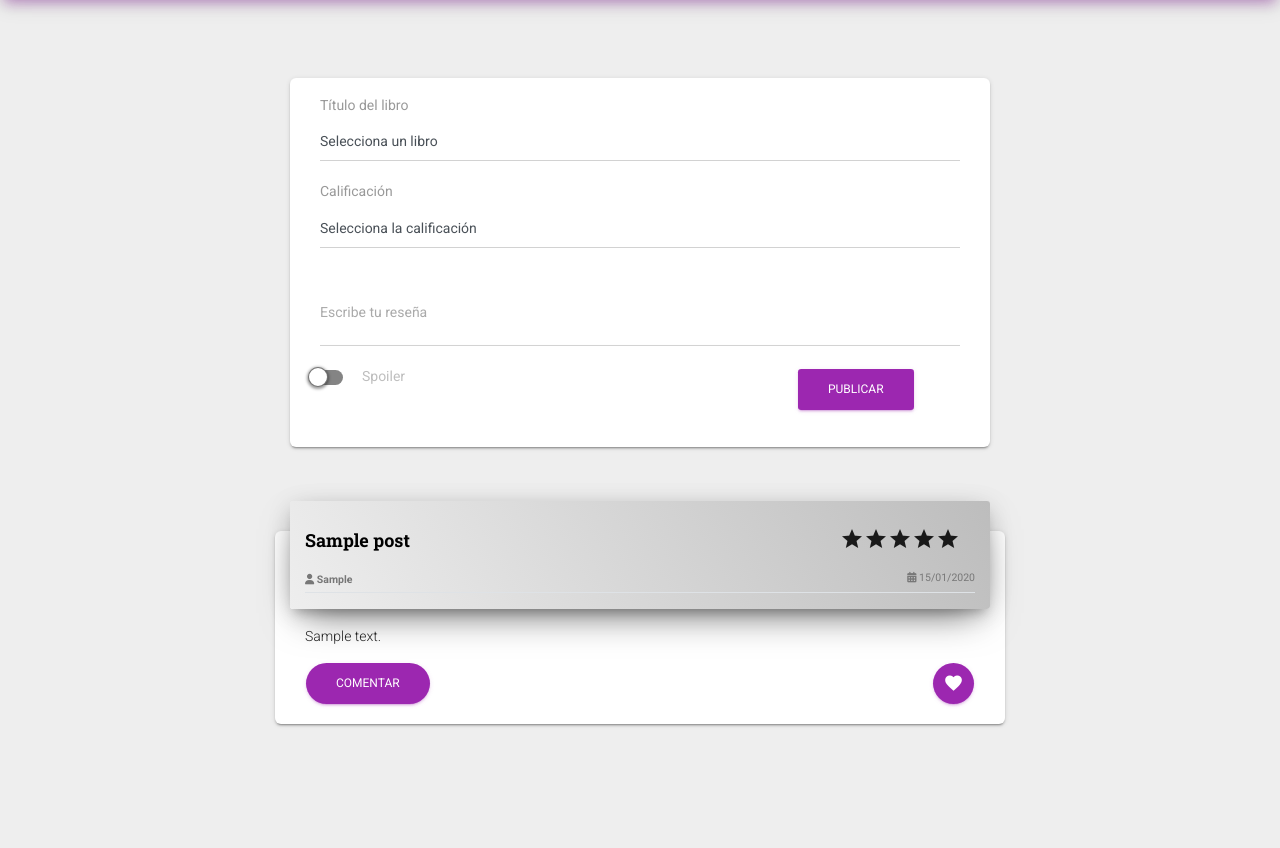
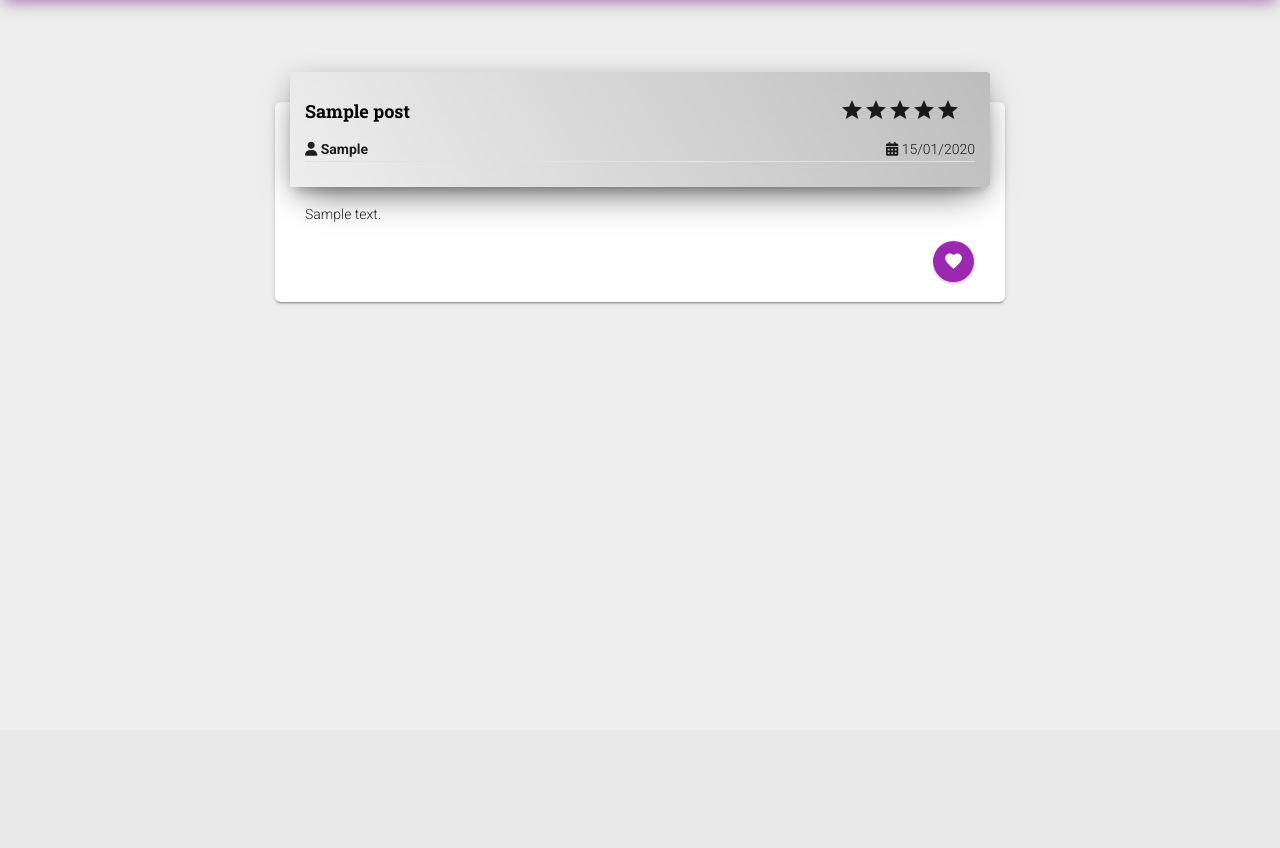
Before and after one commit to DanielMontes99/Paging, a PHP site: page /resources/views/home.php in a window 1280 px wide. Shown: the part 70-918 px from the top of the page. After the commit the page ends 374 px from the top, so only its background shows below. Run offline with PHP 8.4, Linux system fonts and the light colour scheme; tables that the repository leaves empty or names only in its code hold one stand-in row (values such as "Sample post"); some libraries are stand-ins or nearby versions.

Commit message:
prototipo funcional
Prototipo para mostrar en el video de evidencias.

```diff
--- a/resources/js/app_home.js
+++ b/resources/js/app_home.js
@@ -27,13 +27,13 @@
                                             </div>
 
                                             <h4 class="card-title">${ post.titulo}</h4>
-                                            <small class="" ><i class="fas fa-user"></i> <b>${ post.user_Alias }</b></small>
-                                            <small class="float-right"><i class="fa fa-calendar"></i> ${ post.fecha }</small>
+                                            <p class="d-inline" ><i class="fas fa-user"></i> <b>${ post.user_Alias }</b></p>
+                                            <p class="float-right"><i class="fa fa-calendar"></i> ${ post.fecha }</p>
                                         </div>
                                     </div>
                                     <div class="card-body">
                                         <p>${ post.review }</p>
-                                        <button class="btn btn-primary btn-round">Comentar</button>
+
                                         <button class="btn btn-primary btn-fab btn-round float-right" >
                                             <i class="material-icons">favorite</i>
                                         </button>
@@ -56,13 +56,13 @@
                                             </div>
 
                                             <h4 class="card-title">${ post.titulo}</h4>
-                                            <small class="" ><i class="fas fa-user"></i> <b>${ post.user_Alias }</b></small>
-                                            <small class="float-right"><i class="fa fa-calendar"></i> ${ post.fecha }</small>
+                                            <p class="d-inline" ><i class="fas fa-user"></i> <b>${ post.user_Alias }</b></p>
+                                            <p class="float-right"><i class="fa fa-calendar"></i> ${ post.fecha }</p>
                                         </div>
                                     </div>
                                     <div class="card-body">
                                         <p>${ post.review }</p>
-                                        <button class="btn btn-primary btn-round">Comentar</button>
+
                                         <button class="btn btn-primary btn-fab btn-round float-right" >
                                             <i class="material-icons">favorite</i>
                                         </button>
@@ -85,13 +85,13 @@
                                             </div>
 
                                             <h4 class="card-title">${ post.titulo}</h4>
-                                            <small class="" ><i class="fas fa-user"></i> <b>${ post.user_Alias }</b></small>
-                                            <small class="float-right"><i class="fa fa-calendar"></i> ${ post.fecha }</small>
+                                            <p class="d-inline" ><i class="fas fa-user"></i> <b>${ post.user_Alias }</b></p>
+                                            <p class="float-right"><i class="fa fa-calendar"></i> ${ post.fecha }</p>
                                         </div>
                                     </div>
                                     <div class="card-body">
                                         <p>${ post.review }</p>
-                                        <button class="btn btn-primary btn-round">Comentar</button>
+
                                         <button class="btn btn-primary btn-fab btn-round float-right" >
                                             <i class="material-icons">favorite</i>
                                         </button>
@@ -114,13 +114,13 @@
                                             </div>
 
                                             <h4 class="card-title">${ post.titulo}</h4>
-                                            <small class="" ><i class="fas fa-user"></i> <b>${ post.user_Alias }</b></small>
-                                            <small class="float-right"><i class="fa fa-calendar"></i> ${ post.fecha }</small>
+                                            <p class="d-inline" ><i class="fas fa-user"></i> <b>${ post.user_Alias }</b></p>
+                                            <p class="float-right"><i class="fa fa-calendar"></i> ${ post.fecha }</p>
                                         </div>
                                     </div>
                                     <div class="card-body">
                                         <p>${ post.review }</p>
-                                        <button class="btn btn-primary btn-round">Comentar</button>
+
                                         <button class="btn btn-primary btn-fab btn-round float-right" >
                                             <i class="material-icons">favorite</i>
                                         </button>
@@ -143,13 +143,13 @@
                                             </div>
 
                                             <h4 class="card-title">${ post.titulo}</h4>
-                                            <small class="" ><i class="fas fa-user"></i> <b>${ post.user_Alias }</b></small>
-                                            <small class="float-right"><i class="fa fa-calendar"></i> ${ post.fecha }</small>
+                                            <p class="d-inline" ><i class="fas fa-user"></i> <b>${ post.user_Alias }</b></p>
+                                            <p class="float-right"><i class="fa fa-calendar"></i> ${ post.fecha }</p>
                                         </div>
                                     </div>
                                     <div class="card-body">
                                         <p>${ post.review }</p>
-                                        <button class="btn btn-primary btn-round">Comentar</button>
+
                                         <button class="btn btn-primary btn-fab btn-round float-right" >
                                             <i class="material-icons">favorite</i>
                                         </button>
--- a/resources/views/auth/login.php
+++ b/resources/views/auth/login.php
@@ -34,8 +34,9 @@
         </div>
     </div>
 </div> -->
-
-    <div class="container">
+<br>
+<div class="container">
+    <div class="section">
       <div class="row">
         <div class="col-lg-4 col-md-6 ml-auto mr-auto">
           <div class="card card-login">
--- a/resources/views/home.php
+++ b/resources/views/home.php
@@ -22,8 +22,9 @@
 
             </div>
             <div class="col-8" >
+
                 <div class="container ">
-
+                <?php if(!is_null($ua) && $ua->sv){ ?>
                     <div class="card">
                         <div class="card-body">
                             <form class="form" id="postform" method="POST" action="">
@@ -61,7 +62,7 @@
                                         </label>
                                     </div>
                                     <div class="col-md-4 ml-auto mr-2 text-center">
-                                        <button class="btn btn-primary btn-raised" onclick="app.view('inicio')" type="submit">
+                                        <button class="btn btn-primary btn-round" onclick="app.view('inicio')" type="submit">
                                             Publicar
                                         </button>
                                     </div>
@@ -70,7 +71,7 @@
                             </form>
                         </div>
                     </div>
-
+                <?php } ?>
                 <br>
 
                 </div>
--- a/resources/views/profile.php
+++ b/resources/views/profile.php
@@ -15,8 +15,9 @@
 head($ua);
 
 ?>
-
-<div class="container pt-5">
+<br>
+<div class="container">
+    <div class="section pt-5">
         <div class="card">
             <div class="card-header">
                 <h4 class="card-title">Mis publicaciones</h4>
@@ -39,6 +40,7 @@
 
 
     </div>
+</div>
 
 <?php scripts(); ?>
 <script src="/RepoPaging/resources/js/app_myposts.js"></script>
```
Also changed, not shown: resources/views/auth/register.php (+2 -36 lines). Lines whose indentation alone changed are shown as unchanged.
